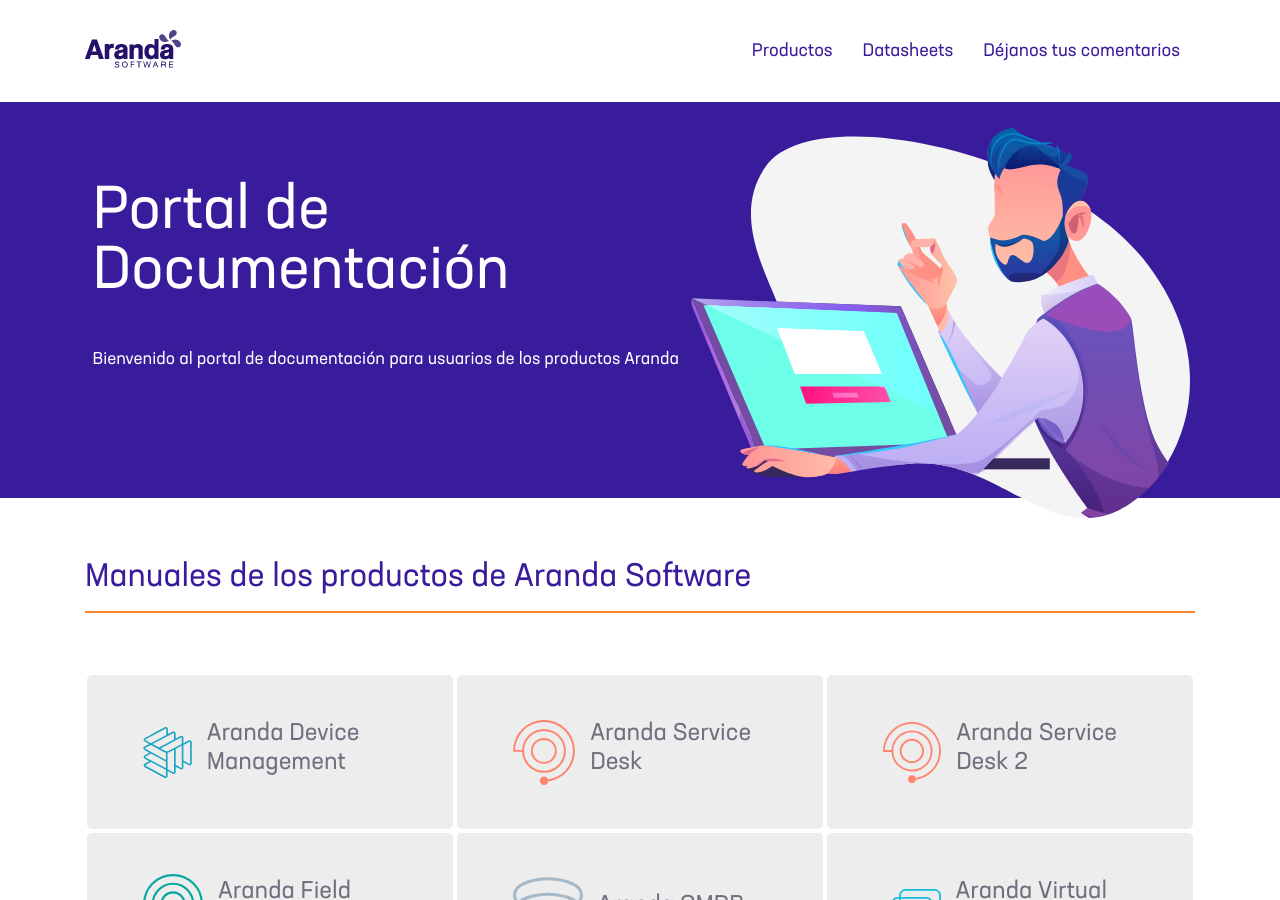
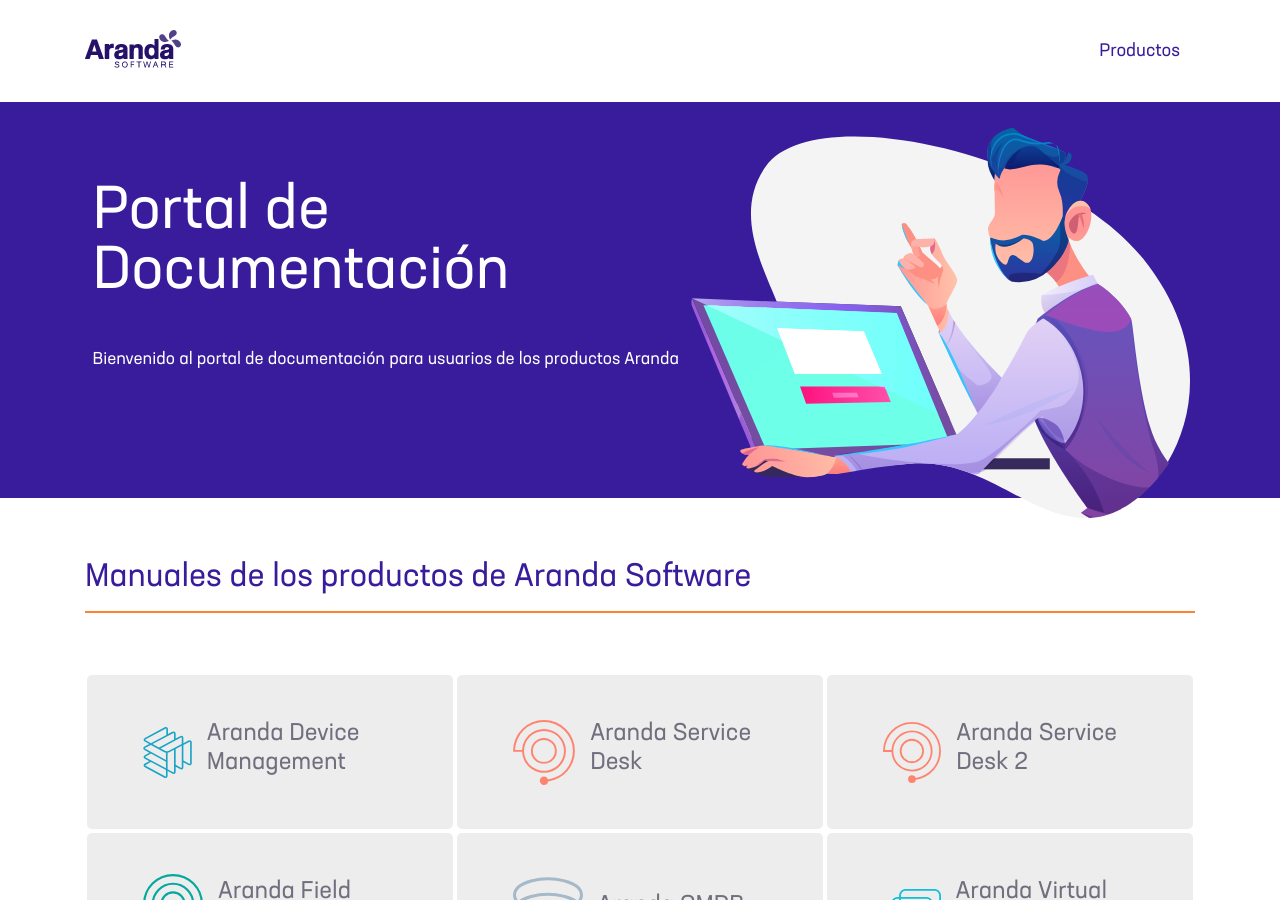
Before and after one commit to aranda-docs/aranda-docs-theme, a Jekyll site: the page built from index.md, in a window 1280 px wide and 900 px high. Built offline with Jekyll 4.4.1, drawn with Linux system fonts in a browser that asks for light colours.

Commit message:
Update ar-header.html

```diff
--- a/_includes/ar-header.html
+++ b/_includes/ar-header.html
@@ -9,8 +9,8 @@
                 <nav>
                     <ul class="nav">
                         <li class="nav-item"><a href="#!/productos" class="nav-link">Productos</a></li>
-                        <li class="nav-item"><a href="#!/" class="nav-link">Datasheets</a></li>
-                        <li class="nav-item"><a href="#!/contacto" class="nav-link">Déjanos tus comentarios</a></li>
+                        <!--<li class="nav-item"><a href="#!/" class="nav-link">Datasheets</a></li>-->
+                        <!--<li class="nav-item"><a href="#!/contacto" class="nav-link">Déjanos tus comentarios</a></li>-->
                     </ul>
                 </nav>
             </div>
```
